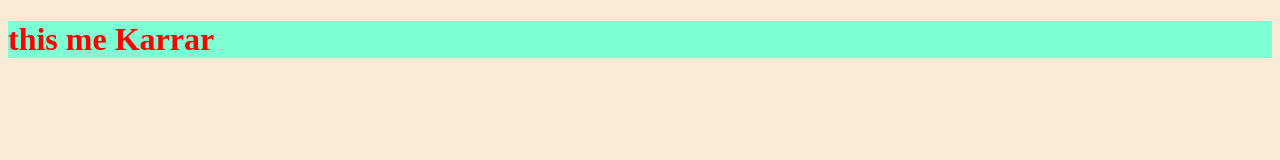
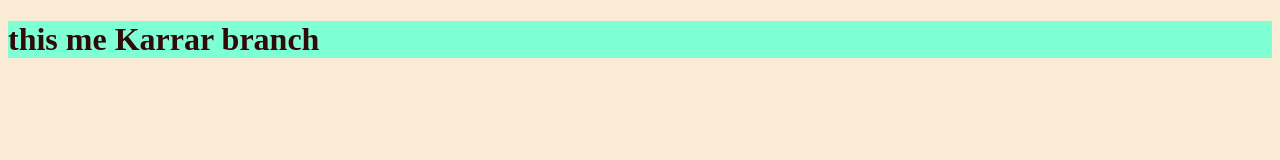
Before and after one commit to KarrarJabbar/kokaking, a plain HTML site: page index.html in a window 1280 px wide. Drawn offline with Linux system fonts and the light colour scheme.

Commit message:
this the second change

```diff
--- a/css.css
+++ b/css.css
@@ -1,5 +1,5 @@
 h1 {
-    color: red;
+    color: rgb(48, 9, 9);
     background-color: aquamarine;
 }
 body {
--- a/index.html
+++ b/index.html
@@ -8,7 +8,7 @@
     <link rel="stylesheet" href="css.css">
 </head>
 <body>
-    <h1>this me Karrar </h1>
+    <h1>this me Karrar branch  </h1>
 
 
     <script src="js.js"></script>
```
